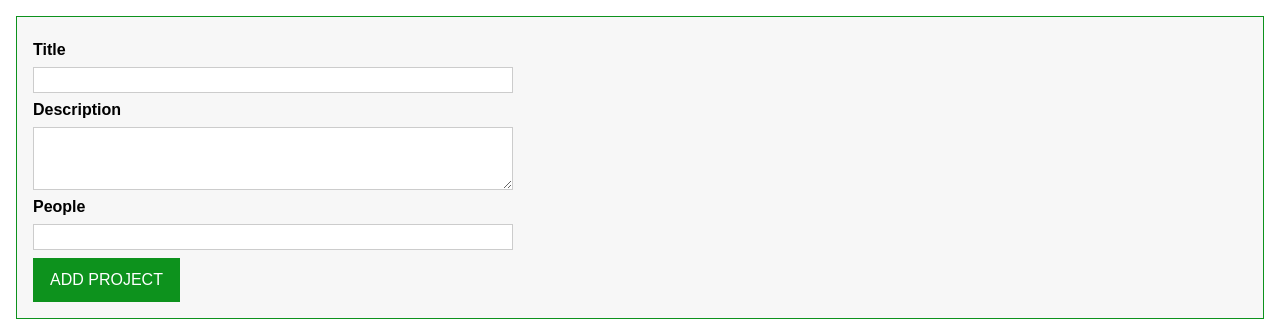
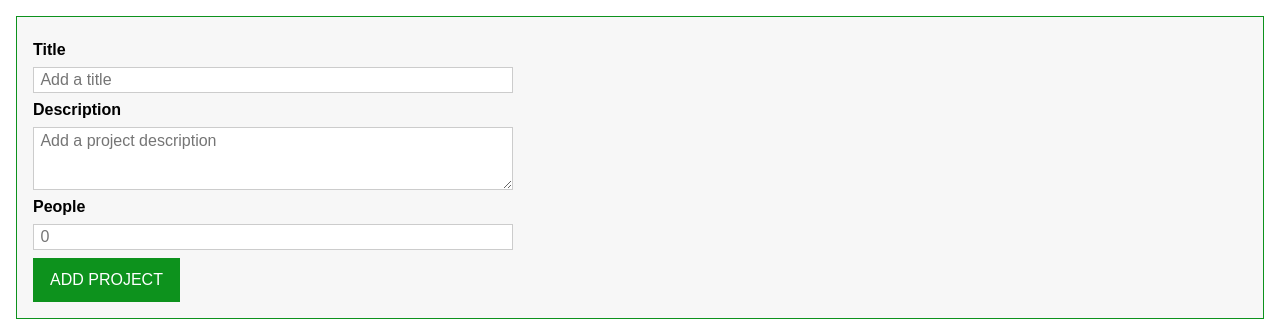
Before and after one commit to olhamarkova/drag-n-drop, a website built with webpack: page index.html in a window 1280 px wide. Shown: the top 328 px of the page. Built offline with nearby package versions, Linux system fonts and the light colour scheme; files whose address does not match are found by name.

Commit message:
add data-testid and placeholders

```diff
--- a/index.html
+++ b/index.html
@@ -12,17 +12,35 @@
       <form>
         <div class="form-control">
           <label for="title">Title</label>
-          <input type="text" id="title" />
+          <input
+            type="text"
+            id="title"
+            data-testid="project-title"
+            placeholder="Add a title"
+          />
         </div>
         <div class="form-control">
           <label for="description">Description</label>
-          <textarea id="description" rows="3"></textarea>
+          <textarea
+            id="description"
+            rows="3"
+            data-testid="project-description"
+            placeholder="Add a project description"
+          ></textarea>
         </div>
         <div class="form-control">
           <label for="people">People</label>
-          <input type="number" id="people" step="1" min="0" max="10" />
+          <input
+            type="number"
+            id="people"
+            step="1"
+            min="0"
+            max="10"
+            data-testid="number-of-people"
+            placeholder="0"
+          />
         </div>
-        <button type="submit">ADD PROJECT</button>
+        <button type="submit" data-testid="add-project-btn">ADD PROJECT</button>
       </form>
     </template>
     <template id="single-project">
```
